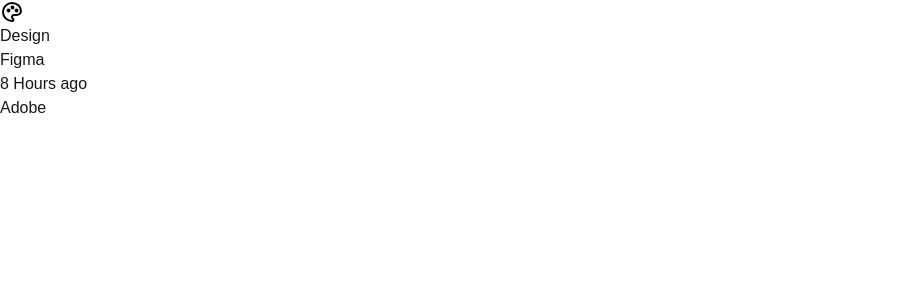
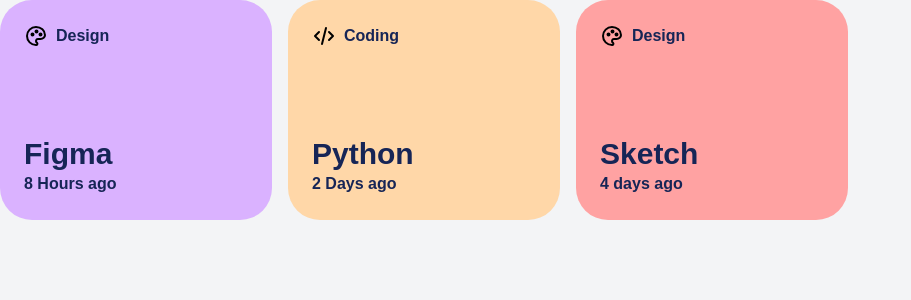
Before and after one commit to 2413019-code/tugas-web, a Next.js app: page /learn in a window 1280 px wide. Shown: the top 300 px of the page, without its empty margins (0-911 px from the left). Built offline with nearby package versions, Linux system fonts and the light colour scheme.

Commit message:
feat: my learn page

```diff
--- a/app/learn/page.tsx
+++ b/app/learn/page.tsx
@@ -1,18 +1,38 @@
 export default function learnpage() {
     return (
-    <div>
-        <div>
+    <section className="h-screen bg-gray-100 flex gap-4">
+    <div className="bg-purple-300 p-6 h-55 w-68 rounded-4xl flex flex-col justify-between text-blue-950">
+        <div className= "flex gap-2 font-bold">
             <img src="/palette.svg" alt="Design"/>
                 <p>Design</p>
         </div>
-
         <div>
-          <p>Figma</p>
-          <p>8 Hours ago</p>
+          <h2 className="text-3xl font-bold">Figma</h2>
+          <p className="font-bold">8 Hours ago</p>
         </div>
-
-        <div>Adobe</div>
     </div>
 
+    <div className="bg-orange-200 p-6 h-55 w-68 rounded-4xl flex flex-col justify-between text-blue-950">
+        <div className= "flex gap-2 font-bold">
+            <img src="/code.svg" alt="Design"/>
+                <p>Coding</p>
+        </div>
+        <div>
+          <h2 className="text-3xl font-bold">Python</h2>
+          <p className="font-bold">2 Days ago</p>
+        </div>
+    </div>
+
+    <div className="bg-red-300 p-6 h-55 w-68 rounded-4xl flex flex-col justify-between text-blue-950">
+        <div className= "flex gap-2 font-bold">
+            <img src="/palette.svg" alt="Design"/>
+                <p>Design</p>
+        </div>
+        <div>
+          <h2 className="text-3xl font-bold">Sketch</h2>
+          <p className="font-bold">4 days ago</p>
+        </div>
+    </div>
+    </section>
 );
 }
```
Also changed, not shown: public/code.svg (added).
